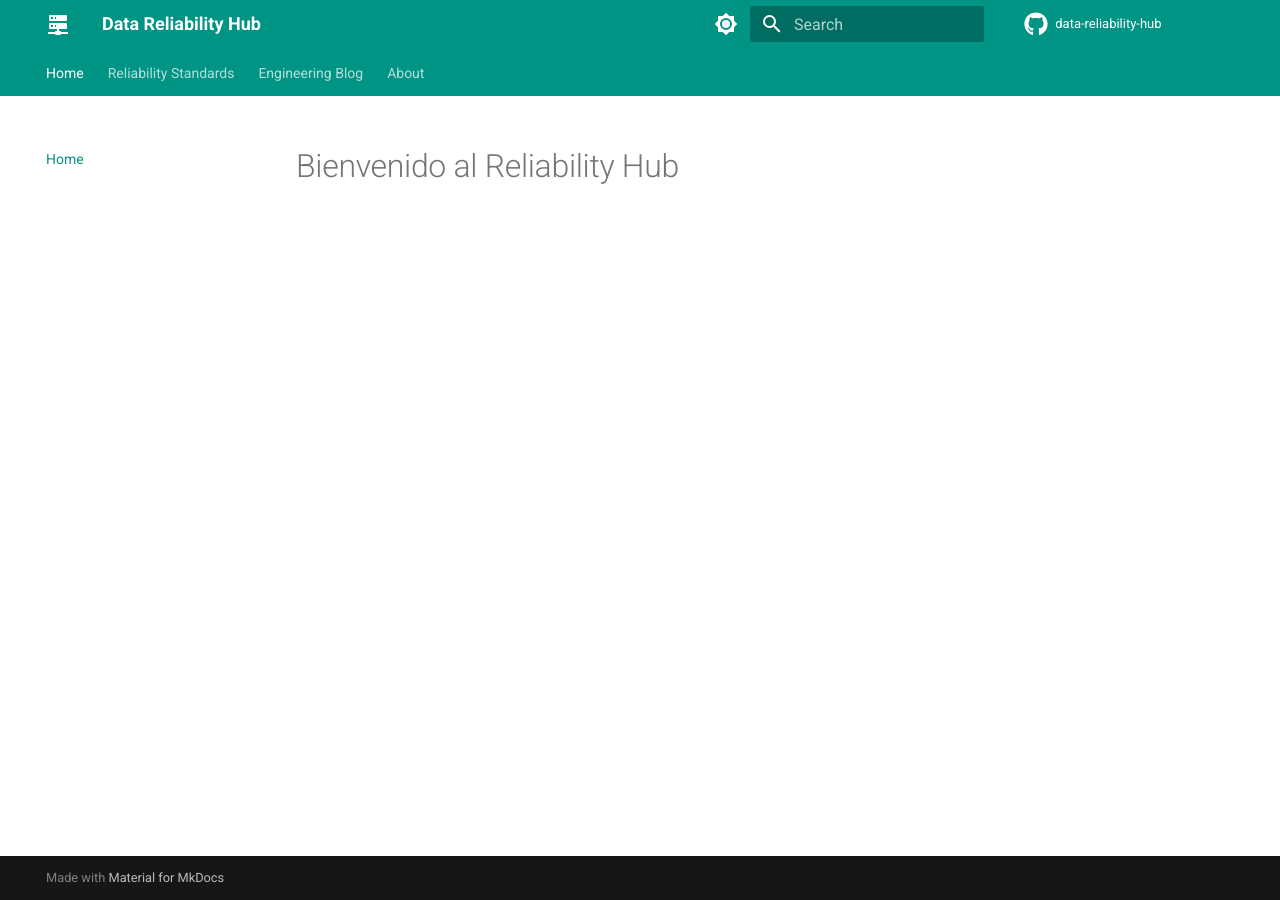
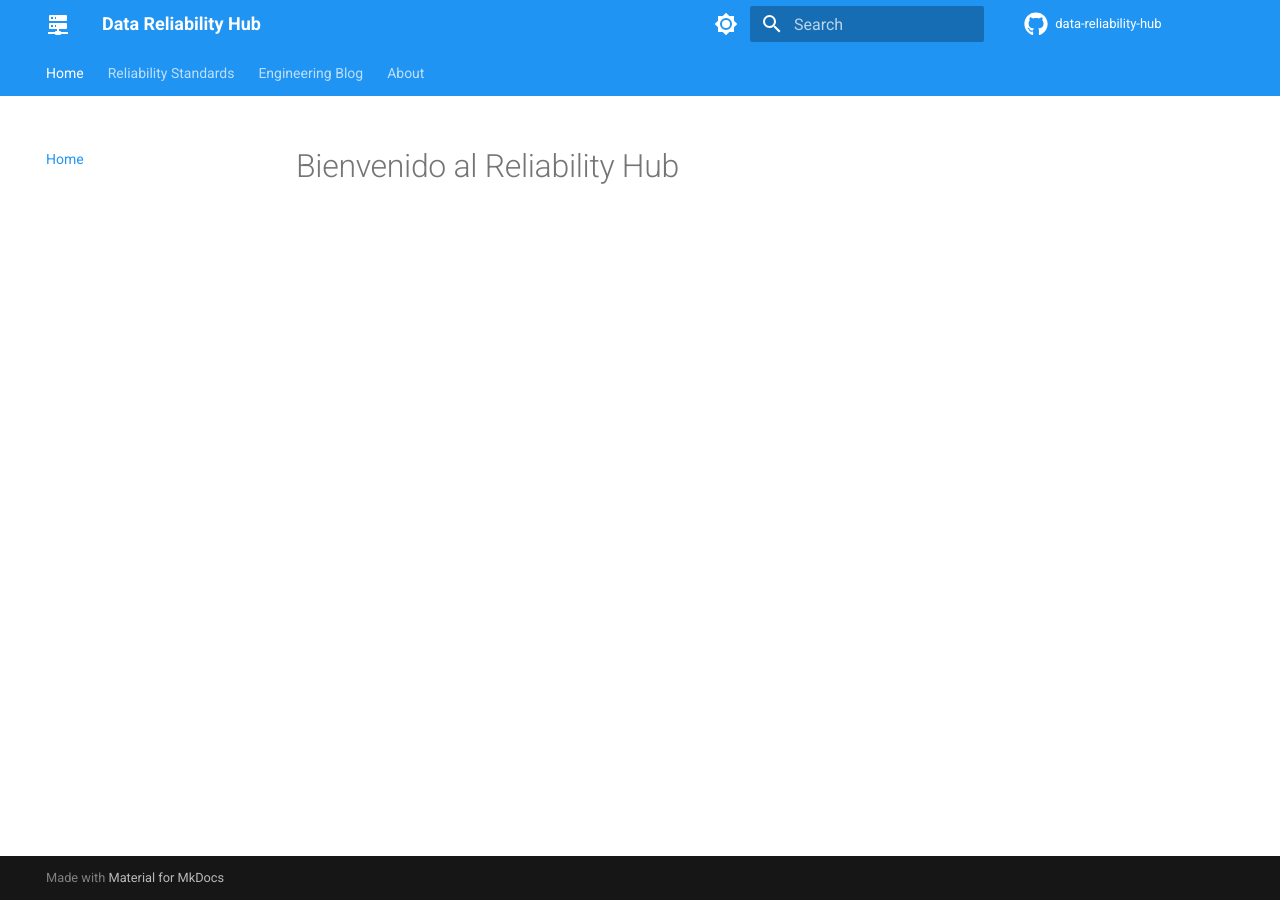
Before and after one commit to mcatalangt/data-reliability-hub, an MkDocs documentation site: the page built from docs/index.md, in a window 1280 px wide. Built offline with MkDocs 1.6.1 and Material for MkDocs 9.7.7, drawn with Linux system fonts in a browser that asks for light colours; comment, search, counter and statistics services are not loaded.

```diff
--- a/mkdocs.yml
+++ b/mkdocs.yml
@@ -28,7 +28,7 @@ theme:
   palette:
     # Modo Claro (Por defecto)
     - scheme: default
-      primary: teal          # Color principal (Barra superior)
+      primary: blue          # Color principal (Barra superior)
       accent: purple         # Color de enlaces y botones
       toggle:
         icon: material/brightness-7
```
